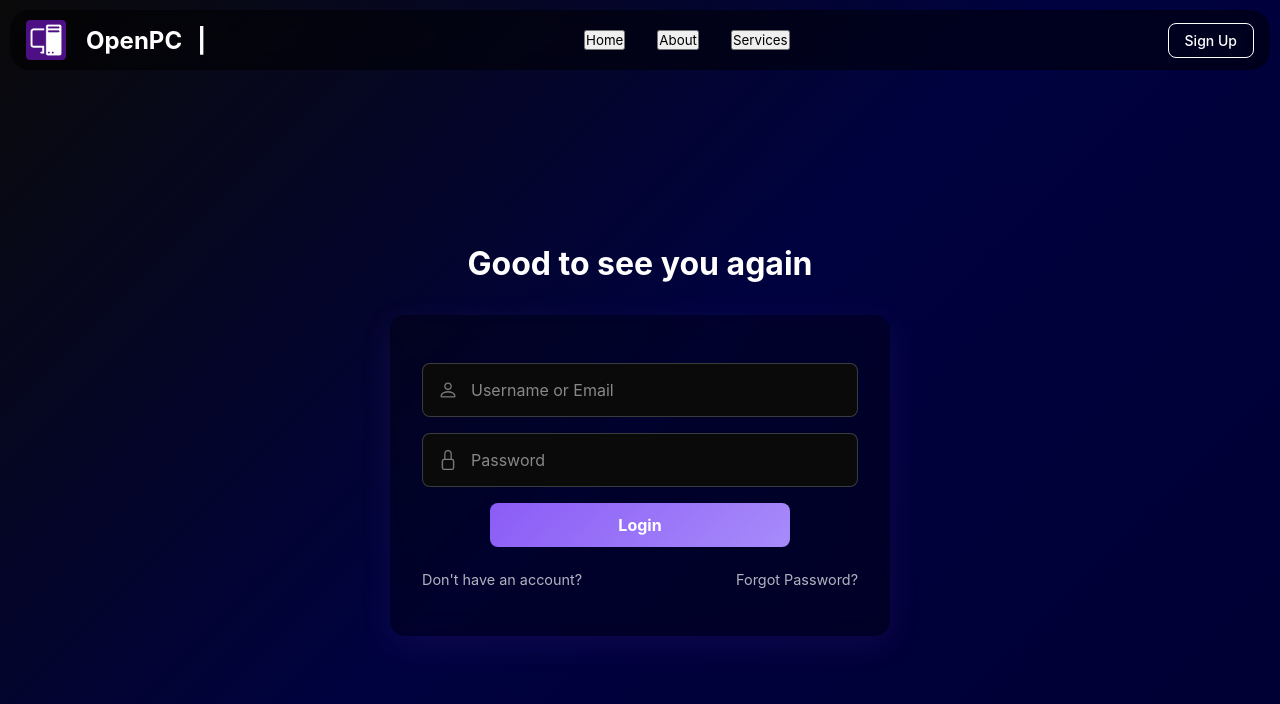
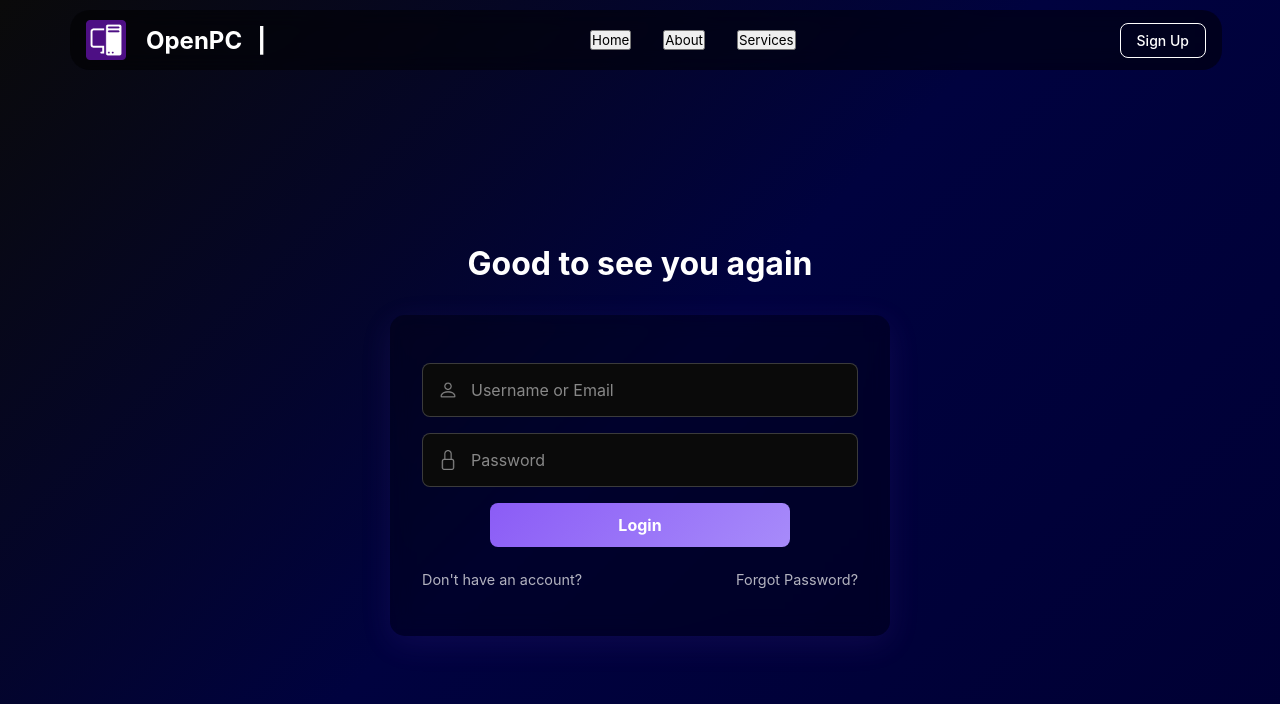
Before and after one commit to Savierash/Open-Pc, a React app in the folder frontend/: page /login in a window 1280 px wide. Shown: the top 704 px of the page. Built offline with nearby package versions, Linux system fonts and the light colour scheme; no server answers; the HTML template or start-up script is replaced by a standard one.

Commit message:
backend login and signup

```diff
--- a/frontend/src/components/signup.jsx
+++ b/frontend/src/components/signup.jsx
@@ -6,7 +6,7 @@ import ComputerLogo1 from '../assets/LOGO1.png';
 import PersonLogo from '../assets/Person.png';
 import LockLogo from '../assets/Lock.png';
 
-const apiBase = process.env.REACT_APP_API_URL || 'http://localhost:5000';
+const apiBase = import.meta.env.VITE_API_URL || 'http://localhost:5000';
 
 const Signup = () => {
   const [email, setEmail] = useState('');
--- a/frontend/src/styles/Login.css
+++ b/frontend/src/styles/Login.css
@@ -15,6 +15,7 @@
 
 .top-bar-login {
   display: flex;
+  width: 90%;
   justify-content: space-between;
   align-items: center;
   padding: 10px 1rem;
@@ -23,10 +24,10 @@
   backdrop-filter: blur(10px);
   position: sticky;
   top: 0;
+  left: 70px;
   z-index: 10;
   border-radius: 20px;
   margin: 10px;
-  width: calc(100% - 20px);
   box-sizing: border-box;
 }
 
--- a/frontend/src/styles/Signup.css
+++ b/frontend/src/styles/Signup.css
@@ -15,6 +15,7 @@
 
 .top-bar-signup {
   display: flex;
+  width: 90%;
   justify-content: space-between;
   align-items: center;
   padding: 10px 1rem;
@@ -23,10 +24,10 @@
   backdrop-filter: blur(10px);
   position: sticky;
   top: 0;
+  left: 70px;
   z-index: 10;
   border-radius: 20px;
   margin: 10px;
-  width: calc(100% - 20px);
   box-sizing: border-box;
 }
 
@@ -110,7 +111,7 @@
   flex-direction: column;
   justify-content: center;
   align-items: center;
-  padding: 2rem;
+  padding: 1rem;
 }
 
 .welcome-title {
```
Also changed, not shown: 1 other file (tests, documents, lock files or other folders).
